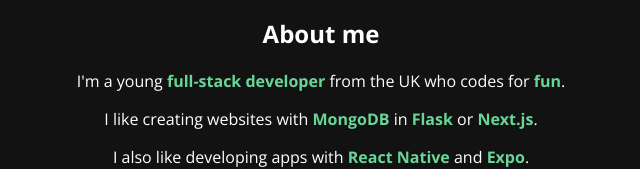
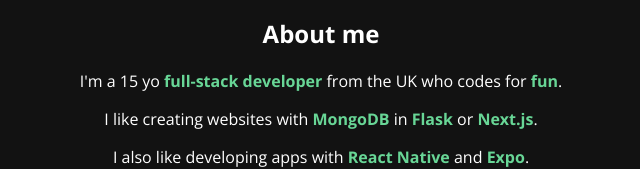
Before and after one commit to VulcanWM/vulcanwm, a Next.js app: page / in a window 1280 px wide. Shown: the part 149-318 px from the top of the page, without its empty margins (319-959 px from the left). Built offline with nearby package versions, Linux system fonts and the light colour scheme.

Commit message:
changed age

```diff
--- a/pages/index.jsx
+++ b/pages/index.jsx
@@ -5,7 +5,7 @@
     <Layout pageTitle="Home">
       <div id="about">
         <h2>About me</h2>
-        <p>I'm a young <strong>full-stack developer</strong> from the UK who codes for <strong>fun</strong>.</p>
+        <p>I'm a 15 yo <strong>full-stack developer</strong> from the UK who codes for <strong>fun</strong>.</p>
         <p>I like creating websites with <strong>MongoDB</strong> in <strong>Flask</strong> or <strong>Next.js</strong>.</p>
         <p>I also like developing apps with <strong>React Native</strong> and <strong>Expo</strong>.</p>
         <p>I'm a <strong>trusted member</strong> and <strong>tag moderator</strong> at <a target="_blank" href="https://dev.to">dev.to</a>.</p>
```
